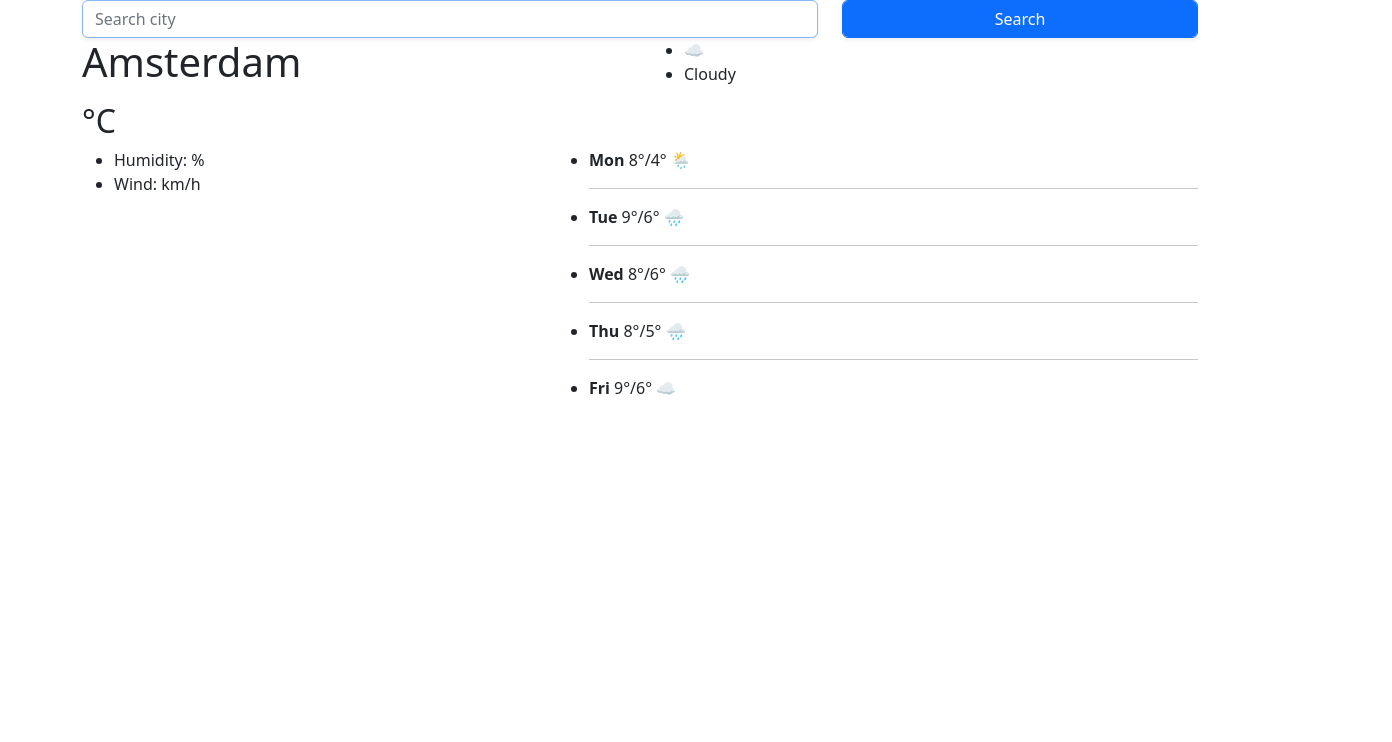
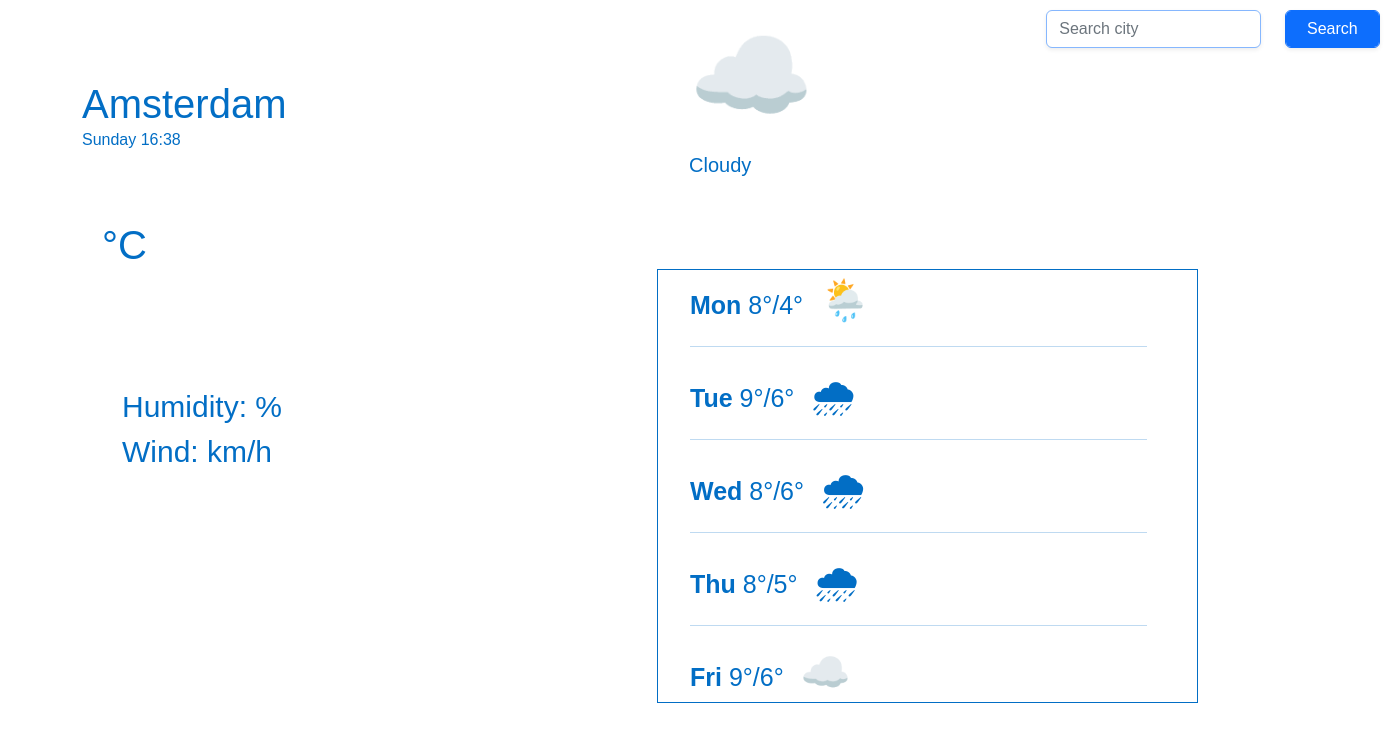
Before and after one commit to sonysp13/weather-app, a plain HTML site: page index.html in a window 1280 px wide. Shown: the whole page, 1392 px wide, since content can reach past the window. Drawn offline with nearby package versions, Linux system fonts and the light colour scheme; no server answers.

Commit message:
Created CSS and JS files

```diff
--- a/index.html
+++ b/index.html
@@ -8,7 +8,7 @@
     <title>Document</title>
     <link href="https://cdn.jsdelivr.net/npm/bootstrap@5.2.0-beta1/dist/css/bootstrap.min.css" rel="stylesheet" integrity="sha384-0evHe/X+R7YkIZDRvuzKMRqM+OrBnVFBL6DOitfPri4tjfHxaWutUpFmBp4vmVor" crossorigin="anonymous">
     <script src="https://cdn.jsdelivr.net/npm/bootstrap@5.2.0-beta1/dist/js/bootstrap.bundle.min.js" integrity="sha384-pprn3073KE6tl6bjs2QrFaJGz5/SUsLqktiwsUTF55Jfv3qYSDhgCecCxMW52nD2" crossorigin="anonymous"></script>
-    <link rel="stylesheet" href="src/styles.css" />
+    <link rel="stylesheet" href="styles.css" />
   </head>
   <body>
     <div class="container">
@@ -66,7 +66,7 @@
             <li><strong>Fri</strong> 9°/6° <span class="emoji">☁️</span></li>
            </ul>
         </div>
-        <script src="src/index.js"></script>
+        <script src="index.js"></script>
     </div>
   </body>
   </html>
--- /dev/null
+++ b/index.js
@@ -0,0 +1,66 @@
+function formatDate(date) {
+  let hours = date.getHours();
+  if (hours < 10) {
+    hours = `0${hours}`;
+  }
+  let minutes = date.getMinutes();
+  if (minutes < 10) {
+    minutes = `0${minutes}`;
+  }
+
+  let currentDay = date.getDay();
+  let days = [
+    "Sunday",
+    "Monday",
+    "Tuesday",
+    "Wednesday",
+    "Thursday",
+    "Friday",
+    "Saturday",
+  ];
+  let day = days[currentDay];
+
+  return `${day} ${hours}:${minutes}`;
+}
+
+function displayWeatherCondition(response) {
+  document.querySelector("#city").innerHTML = response.data.name;
+  document.querySelector("#temperature").innerHTML = Math.round(
+    response.data.main.temp
+  );
+
+  document.querySelector("#humidity").innerHTML = response.data.main.humidity;
+  document.querySelector("#wind").innerHTML = Math.round(
+    response.data.wind.speed
+  );
+}
+
+function searchCity(city) {
+  let apiKey = "50c2acd53349fabd54f52b93c8650d37";
+  let apiUrl = `https://api.openweathermap.org/data/2.5/weather?q=${city}&appid=${apiKey}&units=metric`;
+  axios.get(apiUrl).then(displayWeatherCondition);
+}
+
+function handleSubmit(event) {
+  event.preventDefault();
+  let city = document.querySelector("#city-input").value;
+  searchCity(city);
+}
+
+function searchLocation(position) {
+  let apiKey = "50c2acd53349fabd54f52b93c8650d37";
+  let apiUrl = `https://api.openweathermap.org/data/2.5/weather?lat=${position.coords.latitude}&lon=${position.coords.longitude}&appid=${apiKey}&units=metric`;
+
+  axios.get(apiUrl).then(displayWeatherCondition);
+}
+
+navigator.geolocation.getCurrentPosition(searchLocation);
+
+let dateElement = document.querySelector("#date");
+let currentTime = new Date();
+dateElement.innerHTML = formatDate(currentTime);
+
+let searchForm = document.querySelector("#search-form");
+searchForm.addEventListener("submit", handleSubmit);
+
+searchCity("Amsterdam");
--- /dev/null
+++ b/styles.css
@@ -0,0 +1,56 @@
+body {
+  font-family: "Hanken Grotesk", sans-serif;
+  color: #026ec5;
+  display: block;
+}
+
+form {
+  position: absolute;
+  top: 10px;
+  right: -100px;
+}
+
+h1 {
+  font-size: 40px;
+  margin: 80px 0 0 0;
+}
+h2 {
+  font-size: 40px;
+  margin: 25px 0 30px 20px;
+  text-decoration: none;
+}
+.weather-now {
+  font-size: 100px;
+  margin-left: 0;
+}
+
+.weather {
+  list-style: none;
+  font-size: 20px;
+  margin-left: 5px;
+}
+
+#date {
+  text-align: center;
+}
+.measures {
+  font-size: 30px;
+  list-style: none;
+  margin: 45px auto;
+  padding: 40px;
+  font-weight: 1000000px;
+  font-family: "Hanken Grotesk", sans-serif;
+}
+.days {
+  list-style: none;
+  font-size: 25px;
+  padding-right: 50px;
+  border: 1.5px solid;
+  margin-left: 100px;
+  margin-top: -30px;
+}
+
+.emoji {
+  font-size: 40px;
+  margin-left: 10px;
+}
```
